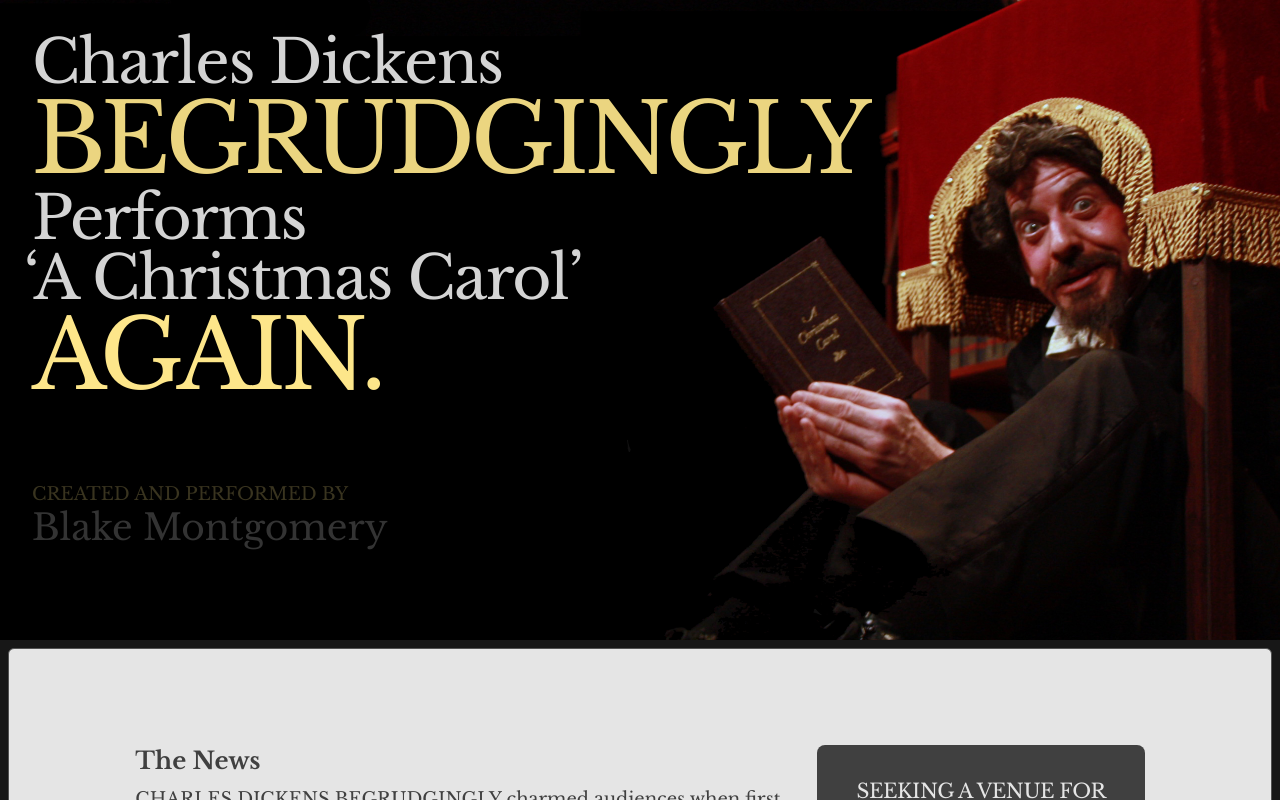
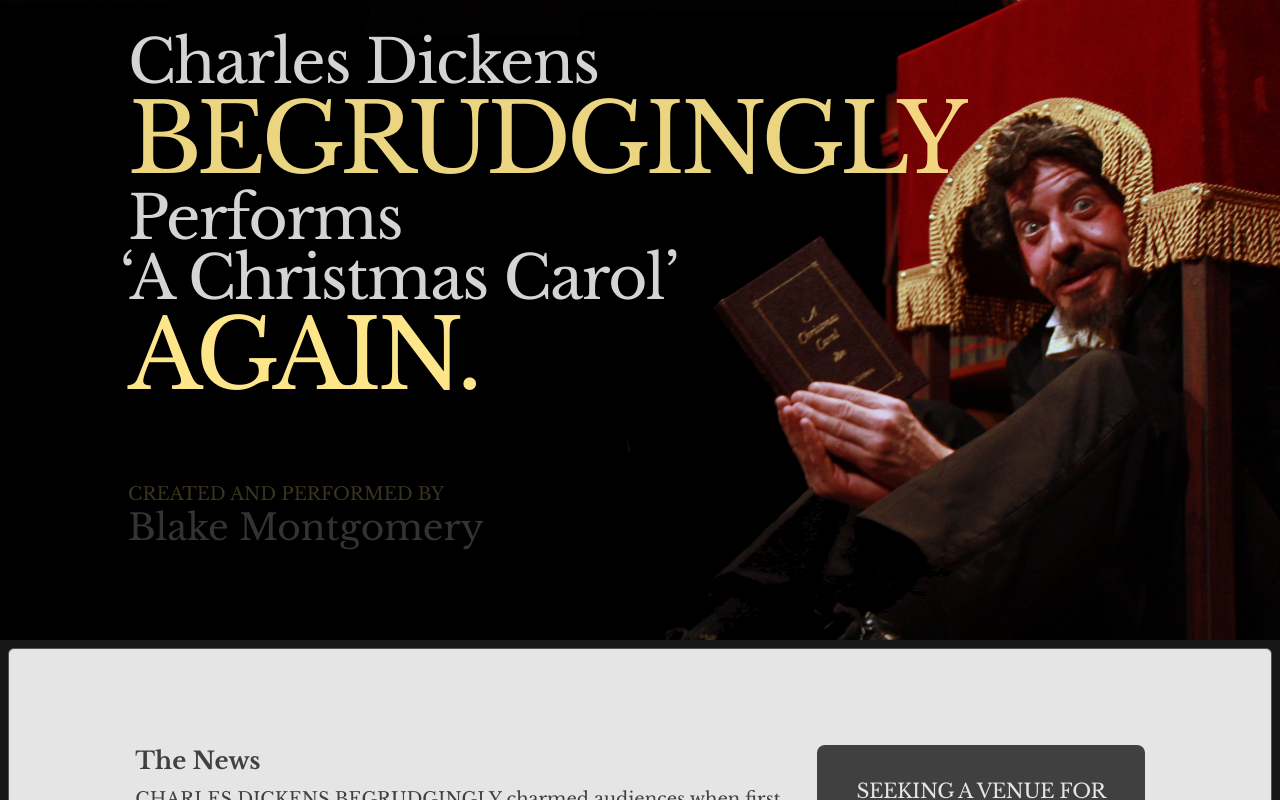
Before and after one commit to montblake/begrudgingly, a Next.js app: page /booking in a window 1280 px wide. Shown: the top 800 px of the page. Built offline with nearby package versions, Linux system fonts and the light colour scheme.

Commit message:
Padding and Shadow for Animated Text

```diff
--- a/app/components/landing.tsx
+++ b/app/components/landing.tsx
@@ -7,14 +7,14 @@ export default function Landing() {
   return (
     // IN LANDSCAPE MODE, images are displayed as background-images
     <div className="
-    w-full h-[80vh] relative flex-col
+    w-full h-[80vh] relative flex flex-col items-center justify-center
     landscape:bg-cover-dickens landscape:bg-cover landscape:bg-right-top landscape:bg-no-repeat
     lg:bg-cover-dickens lg:bg-cover lg:bg-right-top lg:bg-no-repeat
     ">
 
       {/* TEXT TITLE SECTION */}
-      <div className="h-[85%] flex flex-col landscape:h-[75%] lg:h-[75%]">
-        {/* for phone and portrait display*/}
+      <div className="h-[85%] w-full flex flex-col landscape:h-[75%] lg:h-[75%]">
+        {/* for phone and portrait display through md breakpoint*/}
         <div
           className="h-[250px] flex flex-col justify-end items-center overflow-hidden pb-8 landscape:hidden lg:hidden"
 
@@ -79,7 +79,7 @@ export default function Landing() {
         {/* TEXT TITLE SECTION FOR LANDSCAPE MODE (USED WITH BG_IMAGE) */}
         {/* INITIAL DICKENS ILLUSTRATION IS INCLUDED HERE AND THEN HIDDEN */}
         <div
-          className="hidden grow flex-col justify-start items-start overflow-hidden p-8 landscape:flex lg:flex"
+          className="hidden grow flex-col justify-start items-center overflow-hidden py-8 landscape:flex lg:flex"
 
         >
           <motion.div className="w-full h-full bg-neutral-900 absolute top-0 left-0 z-0 flex justify-end"
@@ -101,8 +101,10 @@ export default function Landing() {
               />
             </div>
           </motion.div>
+          <div className="w-[80%] relative z-10">
+
             <motion.h2
-            className="text-3xl tracking-tight text-neutral-300 relative z-10 landscape:text-6xl lg:text-6xl"
+              className="text-3xl tracking-tight text-neutral-300 landscape:text-6xl lg:text-6xl  drop-shadow-[0px_0px_1px_rgba(0,0,0,2)]"
               animate={{
                 y: [0, 0, 0, 0, 0],
 
@@ -137,7 +139,7 @@ export default function Landing() {
             </motion.h2>
 
             <motion.h2
-            className="text-3xl translate-y-[-96px] translate-x-[-8px] tracking-tight text-neutral-300 relative z-10 landscape:text-6xl lg:text-6xl "
+              className="text-3xl translate-y-[-96px] translate-x-[-8px] tracking-tight text-neutral-300 relative z-10 landscape:text-6xl lg:text-6xl drop-shadow-[0px_0px_1px_rgba(0,0,0,2)]"
               animate={{
                 y: [-96, -96, 0, 0, 0],
                 x: [-8, -8, -8, -8, -8],
@@ -159,6 +161,7 @@ export default function Landing() {
             >
               Again.
             </motion.h1>
+          </div>
         </div>
         {/* IMAGES SECTION */}
         {/* PHONE/PORTRAIT MODE IMAGES. HIDDEN WHEN IN LANDSCAPE MODE */}
@@ -229,8 +232,8 @@ export default function Landing() {
       <motion.div
         className="
           hidden h-[15%] grow w-full flex-col justify-center items-center relative z-10
-          landscape:h-[25%] landscape:flex landscape:items-start landscape:justify-start landscape:px-8
-          lg:h-[25%] lg:flex lg:items-start lg:justify-start lg:px-8
+          landscape:h-[25%]  landscape:w-[80%] landscape:flex landscape:items-start landscape:justify-start
+          lg:h-[25%]  lg:w-[80%] lg:flex lg:items-start lg:justify-start
         "
         variants={{
           hidden: { opacity: 0 },
--- a/app/components/news.tsx
+++ b/app/components/news.tsx
@@ -15,12 +15,13 @@ export default function News() {
           <div className="landscape:w-2/3 lg:w-2/3">
 
             <h2 className="text-lg sm:text-xl md:text-2xl lg:text-2xl font-bold mb-0 landscape:text-2xl landscape:mb-2 sm:mb-1 md:mb-2 lg:mb-2" > The News</h2>
+            <div>
+              <p className="text-sm landscape:text-lg sm:text-lg md:text-xl lg:text-lg mb-2 sm:mb-3 landscape:mb-4 lg:mb-4">
+                <span className="uppercase text-sm sm:text-base md:text-lg lg:text-lg">Charles Dickens Begrudgingly</span> charmed audiences when first produced in Chicago at the Building Stage in December of 2011 and 2012.
+                This unique holiday show, which imagines a still-living Dickens forced to perform his famous <span className="uppercase text-sm sm:text-base md:text-lg lg:text-lg">Christmas Carol</span> for the 171st year in a row, lovingly celebrates and skewers the famous author and our Christmas traditions.</p>
+              <p className="text-sm landscape:text-lg sm:text-lg md:text-xl lg:text-lg">Now, ten years after the closing the theater, former Building Stage Artistic Director Blake Montgomery brings his Jeff Award-winning show back to the stage in time for the 2024 holiday season.</p>
 
-            <p className="text-sm landscape:text-lg sm:text-lg md:text-xl lg:text-lg mb-2 sm:mb-3 landscape:mb-4 lg:mb-4">
-              <span className="uppercase text-sm sm:text-base md:text-lg lg:text-lg">Charles Dickens Begrudgingly</span> charmed audiences when first produced in Chicago at the Building Stage in December of 2011 and 2012.
-              This unique holiday show, which imagines a still-living Dickens forced to perform his famous <span className="uppercase text-sm sm:text-base md:text-lg lg:text-lg">Christmas Carol</span> for the 171st year in a row, lovingly celebrates and skewers the famous author and our Christmas traditions.</p>
-            <p className="text-sm landscape:text-lg sm:text-lg md:text-xl lg:text-lg">Now, ten years after the closing the theater, former Building Stage Artistic Director Blake Montgomery brings his Jeff Award-winning show back to the stage in time for the 2024 holiday season.</p>
-
+            </div>
           </div>
           <CallToAction />
 
--- a/app/components/play.tsx
+++ b/app/components/play.tsx
@@ -9,7 +9,7 @@ export default function Play() {
           flex flex-col p-4 pb-8 sm:p-16 sm:pt-12 md:p-24 md:pt-16
           landscape:w-[80%] landscape:flex-row-reverse landscape:items-end landscape:gap-8 landscape:py-24 landscape:px-0 landscape:pb-36
           lg:w-[80%] lg:flex-row-reverse lg:items-end lg:gap-8 lg:py-24 lg:px-0 lg:pb-36">
-          <div className=" w-full h-[320px] sm:h-[540px] md:h-[640px] overflow-hidden rounded-lg  border border-neutral-700 flex justify-end items-start
+          <div className=" w-full h-[420px] sm:h-[540px] md:h-[640px] overflow-hidden rounded-lg  border border-neutral-700 flex justify-end items-start
             landscape:p-0 landscape:mb-0 landscape:w-1/3 landscape:border-none landscape:pt-0 landscape:items-end landscape:h-fit
             lg:p-0 lg:mb-0 lg:w-1/3 lg:border-none lg:pt-0 lg:items-end lg:h-fit" >
             <Image
--- a/app/components/title_animated.tsx
+++ b/app/trash/title_animated.tsx
@@ -71,7 +71,7 @@ export default function TitleAnimated() {
         </div>
         {/* MEDIUM ANIMATED TEXT */}
         <div
-          className="hidden md:flex grow flex-col justify-start items-start overflow-hidden p-8"
+          className="hidden md:flex grow flex-col justify-start items-start overflow-hidden bg-red-500"
 
         >
           <motion.div className="w-full h-full bg-neutral-900 absolute top-0 left-0 z-0 flex justify-end"
```
Lines whose indentation alone changed are shown as unchanged.
